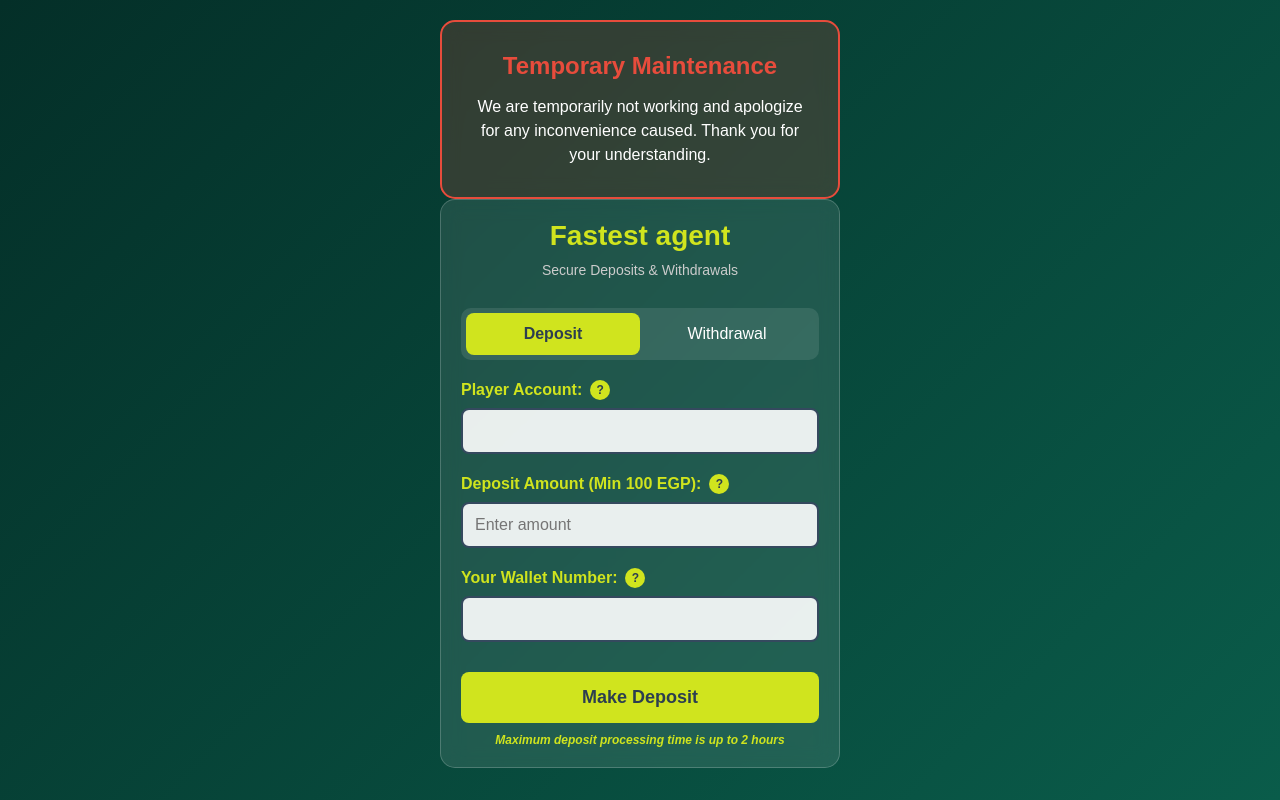
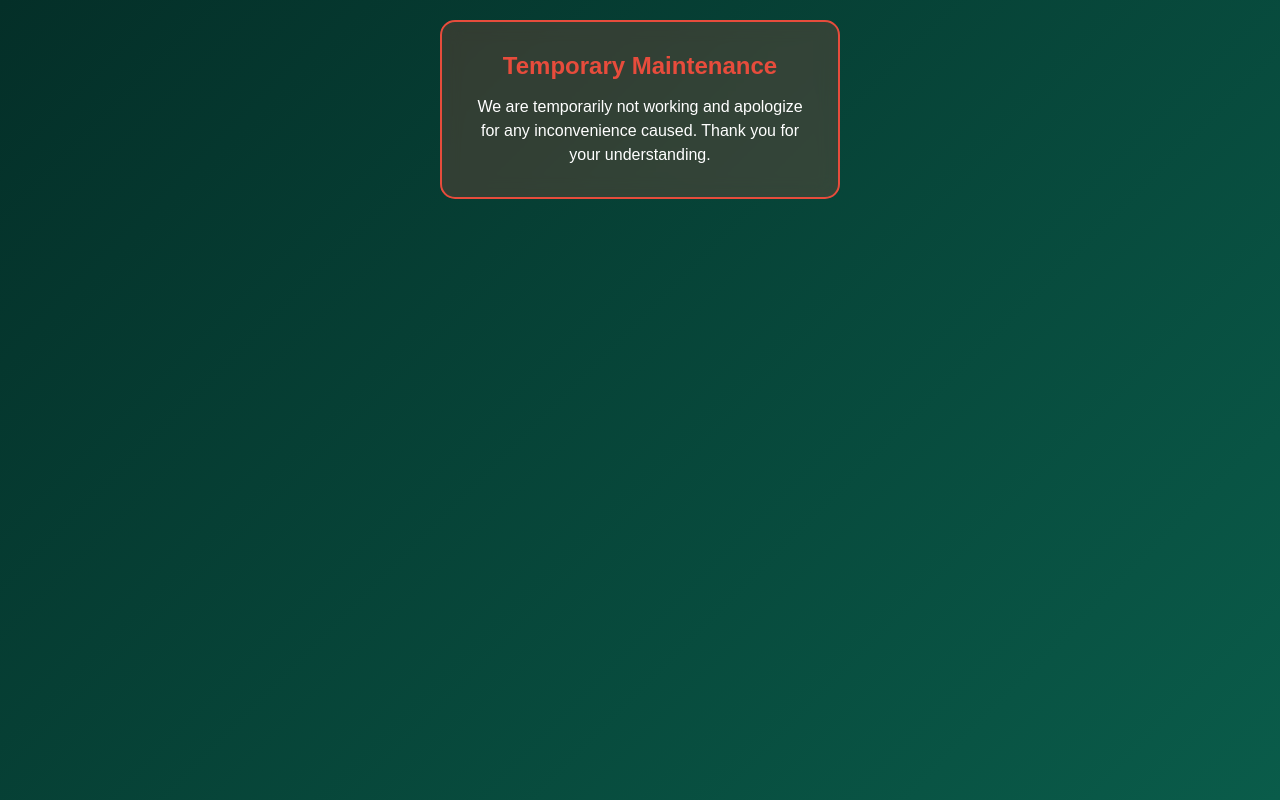
Before and after one commit to SBAgents/FAE, a plain HTML site: page index.html in a window 1280 px wide. Drawn offline with Linux system fonts and the light colour scheme.

Commit message:
Update index.html

```diff
--- a/index.html
+++ b/index.html
@@ -656,21 +656,21 @@
             },
 
             blocks: {
-                mainContainer: true,
-                tabContainer: true,
-                depositTab: true,
-                withdrawalTab: true,
-                depositAccountDisplayGroup: true,
-                depositAccountInputGroup: true,
-                depositAmountGroup: true,
+                mainContainer: false,
+                tabContainer: false,
+                depositTab: false,
+                withdrawalTab: false,
+                depositAccountDisplayGroup: false,
+                depositAccountInputGroup: false,
+                depositAmountGroup: false,
                 walletTypeGroup: false,
-                playerWalletNumberGroup: true,
+                playerWalletNumberGroup: false,
                 transactionIdGroup: false,
-                withdrawalAccountDisplayGroup: true,
-                withdrawalAccountInputGroup: true,
-                withdrawalAmountGroup: true,
-                withdrawalWalletGroup: true,
-                withdrawalCodeGroup: true,
+                withdrawalAccountDisplayGroup: false,
+                withdrawalAccountInputGroup: false,
+                withdrawalAmountGroup: false,
+                withdrawalWalletGroup: false,
+                withdrawalCodeGroup: false,
                 maintenanceMessage: true
             }
         };
```
